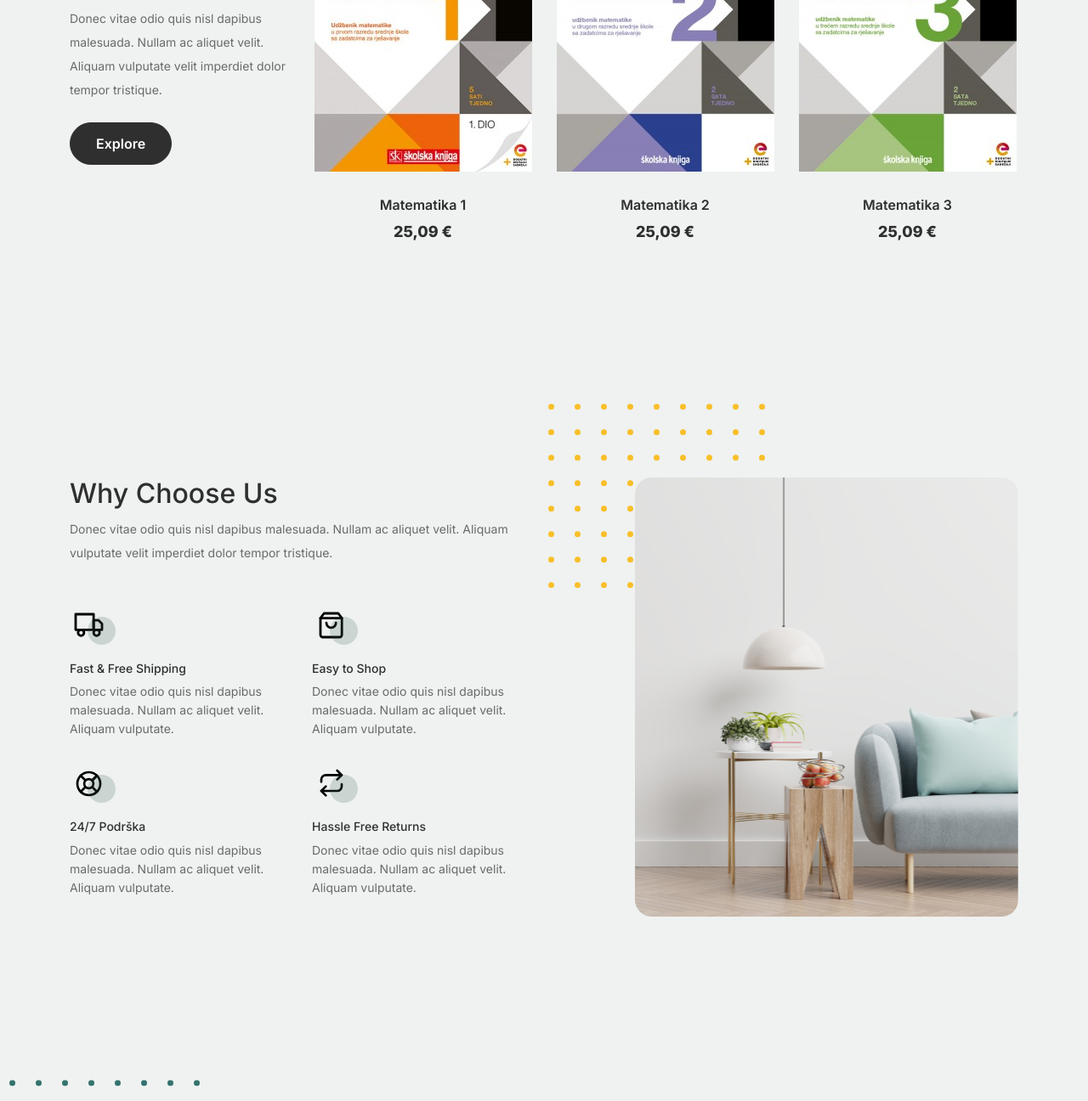
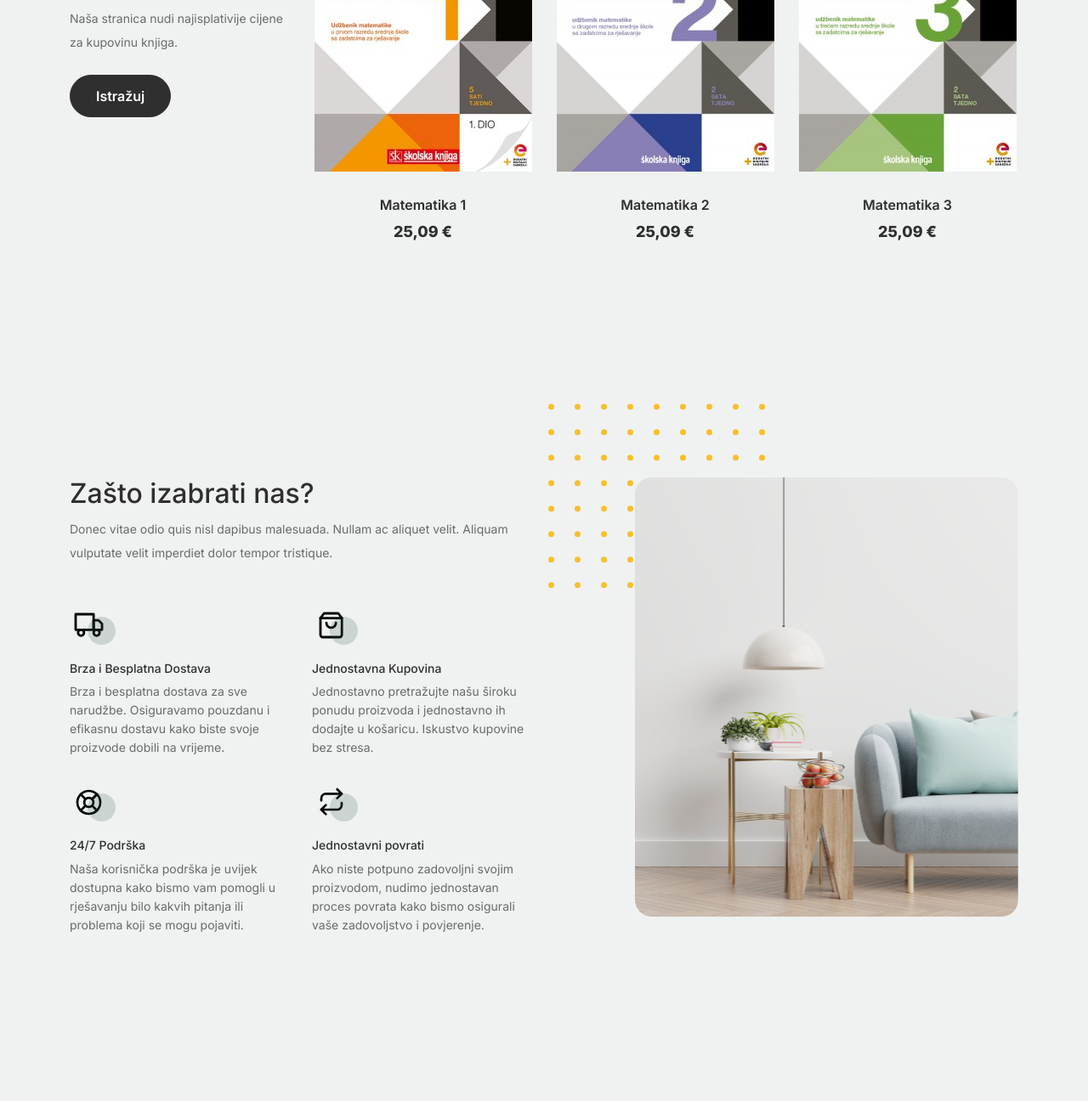
Before and after one commit to Karlo11111/EduKnjiga, a plain HTML site: page index.html in a window 1280 px wide. Shown: the part 827-2123 px from the top of the page at 85% size. Drawn offline with Linux system fonts and the light colour scheme.

Commit message:
promjena teksta na index.html

```diff
--- a/index.html
+++ b/index.html
@@ -83,9 +83,9 @@
 
 					<!-- Start Column 1 -->
 					<div class="col-md-12 col-lg-3 mb-5 mb-lg-0">
-						<h2 class="mb-4 section-title">Crafted with excellent material.</h2>
-						<p class="mb-4">Donec vitae odio quis nisl dapibus malesuada. Nullam ac aliquet velit. Aliquam vulputate velit imperdiet dolor tempor tristique. </p>
-						<p><a href="shop.html" class="btn">Explore</a></p>
+						<h2 class="mb-4 section-title">Knjige po najboljim cijenama.</h2>
+						<p class="mb-4">Naša stranica nudi najisplativije cijene za kupovinu knjiga. </p>
+						<p><a href="shop.html" class="btn">Istražuj</a></p>
 					</div>
 					<!-- End Column 1 -->
 
@@ -141,7 +141,7 @@
 			<div class="container">
 				<div class="row justify-content-between">
 					<div class="col-lg-6">
-						<h2 class="section-title">Why Choose Us</h2>
+						<h2 class="section-title">Zašto izabrati nas?</h2>
 						<p>Donec vitae odio quis nisl dapibus malesuada. Nullam ac aliquet velit. Aliquam vulputate velit imperdiet dolor tempor tristique.</p>
 
 						<div class="row my-5">
@@ -150,8 +150,8 @@
 									<div class="icon">
 										<img src="images/truck.svg" alt="Image" class="imf-fluid">
 									</div>
-									<h3>Fast &amp; Free Shipping</h3>
-									<p>Donec vitae odio quis nisl dapibus malesuada. Nullam ac aliquet velit. Aliquam vulputate.</p>
+									<h3>Brza i Besplatna Dostava</h3>
+									<p>Brza i besplatna dostava za sve narudžbe. Osiguravamo pouzdanu i efikasnu dostavu kako biste svoje proizvode dobili na vrijeme.</p>
 								</div>
 							</div>
 
@@ -160,8 +160,8 @@
 									<div class="icon">
 										<img src="images/bag.svg" alt="Image" class="imf-fluid">
 									</div>
-									<h3>Easy to Shop</h3>
-									<p>Donec vitae odio quis nisl dapibus malesuada. Nullam ac aliquet velit. Aliquam vulputate.</p>
+									<h3>Jednostavna Kupovina</h3>
+									<p>Jednostavno pretražujte našu široku ponudu proizvoda i jednostavno ih dodajte u košaricu. Iskustvo kupovine bez stresa.</p>
 								</div>
 							</div>
 
@@ -171,7 +171,7 @@
 										<img src="images/support.svg" alt="Image" class="imf-fluid">
 									</div>
 									<h3>24/7 Podrška</h3>
-									<p>Donec vitae odio quis nisl dapibus malesuada. Nullam ac aliquet velit. Aliquam vulputate.</p>
+									<p>Naša korisnička podrška je uvijek dostupna kako bismo vam pomogli u rješavanju bilo kakvih pitanja ili problema koji se mogu pojaviti.</p>
 								</div>
 							</div>
 
@@ -180,8 +180,8 @@
 									<div class="icon">
 										<img src="images/return.svg" alt="Image" class="imf-fluid">
 									</div>
-									<h3>Hassle Free Returns</h3>
-									<p>Donec vitae odio quis nisl dapibus malesuada. Nullam ac aliquet velit. Aliquam vulputate.</p>
+									<h3>Jednostavni povrati</h3>
+									<p>Ako niste potpuno zadovoljni svojim proizvodom, nudimo jednostavan proces povrata kako bismo osigurali vaše zadovoljstvo i povjerenje.</p>
 								</div>
 							</div>
 
```
Also changed, not shown: Usluge.html (line endings or trailing spaces), about.html (line endings or trailing spaces).
